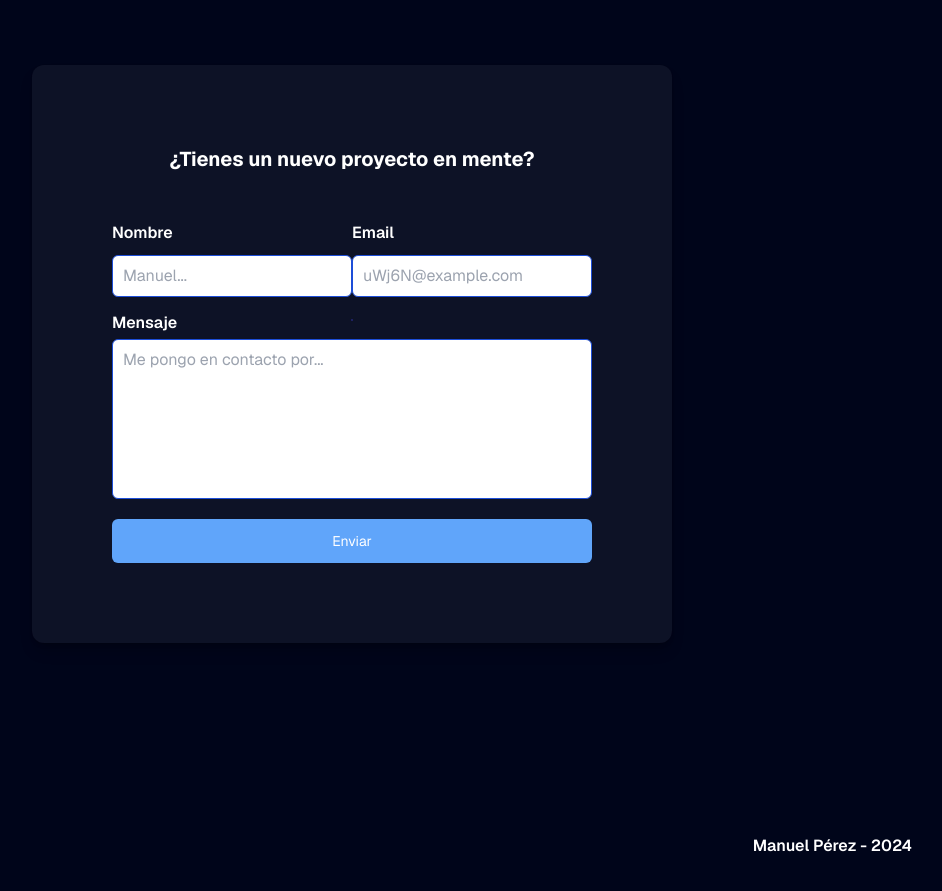
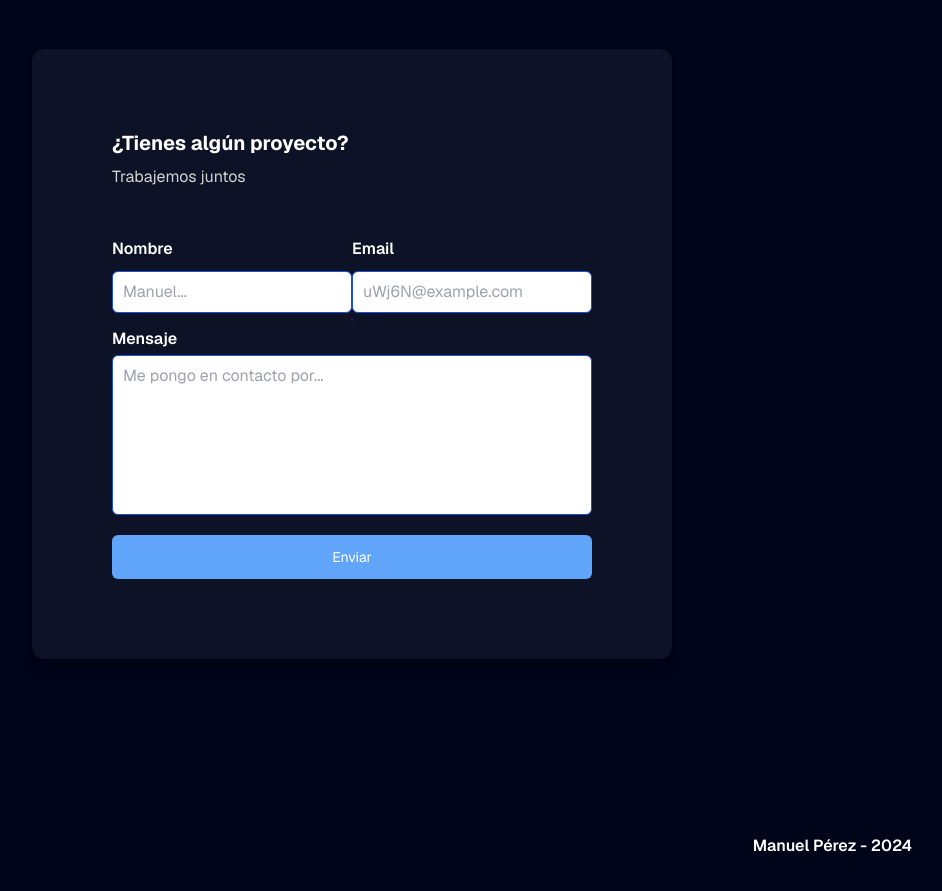
Before and after one commit to manup94/portfolio, a Next.js app: page / in a window 1280 px wide. Shown: the part 3280-4171 px from the top of the page, without its empty margins (288-1230 px from the left). Built offline with nearby package versions, Linux system fonts and the light colour scheme.

Commit message:
change form text

```diff
--- a/src/app/components/form/form.tsx
+++ b/src/app/components/form/form.tsx
@@ -42,9 +42,10 @@ export function Form() {
     <section id="contacto" className="h-[100vh] flex flex-col justify-center">
       {state.message === "" ? (
         <div className="lg:p-20 p-4 md:w-1/2 w-11/12 flex flex-col gap-12 mx-auto text-white shadow-lg shadow-black/20 rounded-xl bg-white/5 ring-1 ring-black/5">
-          <h2 className="text-xl text-center font-bold">
-            ¿Tienes un nuevo proyecto en mente?
-          </h2>
+          <div className="flex flex-col gap-2">
+            <h2 className="text-xl font-bold">¿Tienes algún proyecto?</h2>
+            <p className="text-neutral-300">Trabajemos juntos</p>
+          </div>
           <form
             ref={formRef}
             action={formAction}
```
